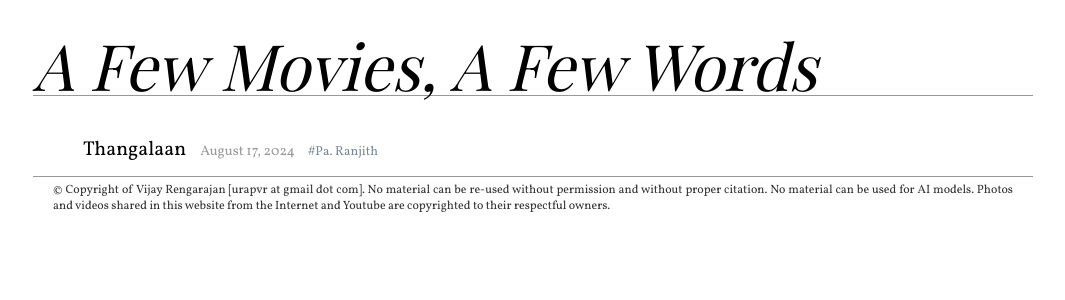
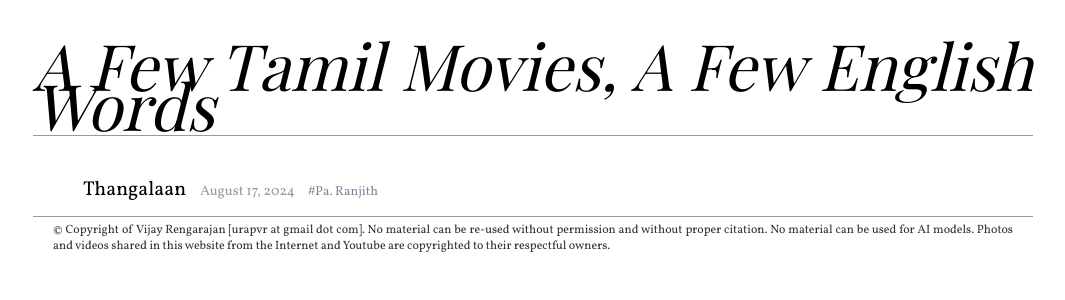
Before and after one commit to apvijay/mov, a Jekyll site: the page built from index.md, in a window 1280 px wide. Shown: the top 300 px of the page, without its empty margins (107-1172 px from the left). Built offline with Jekyll 4.4.1, drawn with Linux system fonts in a browser that asks for light colours; some web fonts are replaced; Markdown is read by kramdown in place of the engine named in the settings.

Commit message:
changed the blog title

```diff
--- a/_config.yml
+++ b/_config.yml
@@ -18,10 +18,10 @@
 # You can create any custom variable you would like, and they will be accessible
 # in the templates via {{ site.myvariable }}.
 
-title: A Few Movies, A Few Words
+title: A Few Tamil Movies, A Few English Words
 email: urapvr@gmail.com
 description: >- # this means to ignore newlines until "baseurl:"
-  "A Few Movies, A Few Words"
+  "A Few Tamil Movies, A Few English Words"
 baseurl: "" # the subpath of your site, e.g. /blog
 url: "https://apvijay.mov" # the base hostname & protocol for your site, e.g. http://example.com
 # twitter_username: jekyllrb
--- a/index.md
+++ b/index.md
@@ -1,6 +1,6 @@
 ---
 layout: home
-title: A Few Movies, A Few Words
+title: A Few Tamil Movies, A Few English Words
 ---
 
 
```
